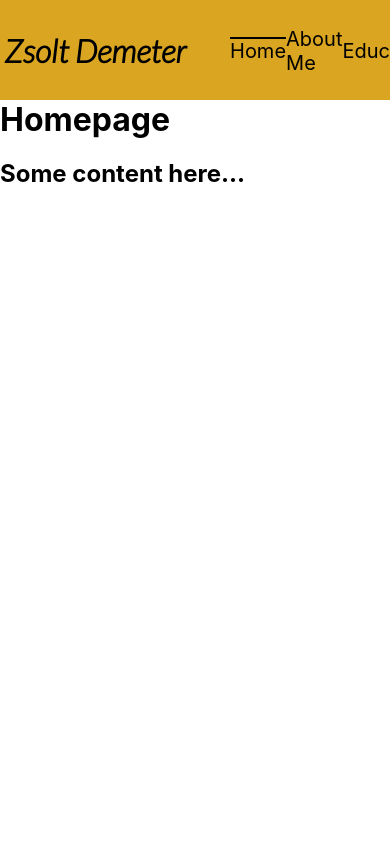
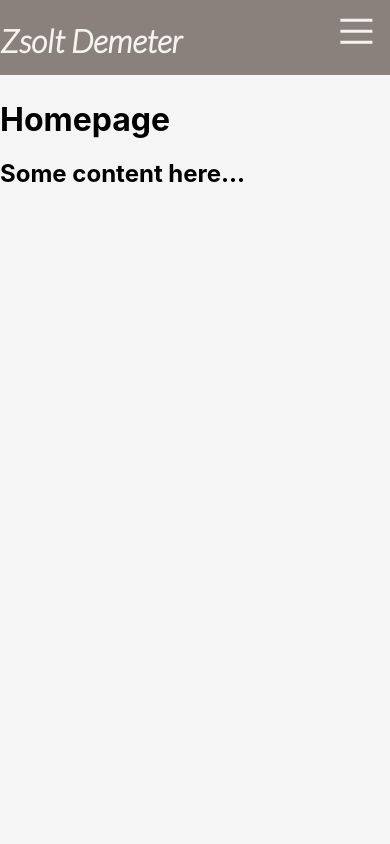
Before and after one commit to ZsoltDemeter/react-projects, a React (Create React App) app: page / in a window 390 px wide. Shown: the top 844 px of the page. Built offline with nearby package versions, Linux system fonts and the light colour scheme.

Commit message:
hamburger/responsive header

```diff
--- a/src/App.css
+++ b/src/App.css
@@ -15,112 +15,23 @@
   color: gray;
 }
 
+:root {
+  --color1: #f4f3ee;
+  --color2: #3d5a80;
+  --color3: #98c1d9;
+  --color4: #8a817c;
+  --color5: #ee6c4d;
+}
+
 .home-section {
   height: 100vh;
+  background-color: whitesmoke;
 }
 .about-section {
   height: 100vh;
-  background-color: coral;
+  background-color: ivory;
 }
 .education-section {
   height: 100vh;
-  background-color: turquoise;
+  background-color: floralwhite;
 }
-.contact-section {
-  height: 100vh;
-  background-color: rgb(255, 255, 255, 0);
-  display: flex;
-  flex-direction: column;
-  align-items: center;
-  justify-content: center;
-}
-
-.contact-section > input,
-textarea {
-  background: none;
-  border-radius: 10;
-  padding: 12px 20px;
-  margin: 8px 0;
-  border: none;
-  width: 40vw;
-  border-bottom: 1px solid black;
-}
-
-.textarea {
-  height: 100px;
-}
-
-.contact-section > input:focus,
-textarea:focus {
-  border-bottom: 1px solid orange;
-  outline: none;
-}
-
-.contact-section > button {
-  background: goldenrod;
-  border-radius: 15px;
-  padding: 10px 18px;
-  border: none;
-}
-
-/* input:focus,
-select:focus,
-textarea:focus,
-button:focus {
-  outline: none;
-} */
-
-.header {
-  position: fixed;
-  top: 0;
-  display: flex;
-  align-items: center;
-  justify-content: space-evenly;
-  width: 100vw;
-  height: 100px;
-  background-color: goldenrod;
-}
-
-.header h1 {
-  font-family: "Lato", sans-serif;
-}
-
-.nav-links {
-  display: flex;
-  justify-content: center;
-  align-items: center;
-  padding: none;
-  list-style: none;
-  height: 60px;
-}
-
-.nav-link {
-  cursor: pointer;
-  border-top: 2px solid goldenrod;
-}
-
-.active {
-  border-top: 2px solid black;
-}
-
-/* .nav-links > a:hover {
-  border-top: 2px solid black;
-} */
-
-.nav-menu {
-  display: flex;
-  justify-content: center;
-  align-items: center;
-}
-
-.nav-menu ul li {
-  font-size: 20px;
-}
-
-.nav-menu-items {
-  display: flex;
-  align-items: center;
-  justify-content: space-between;
-  width: 40vw;
-  padding: none;
-}
--- /dev/null
+++ b/src/components/Header.css
@@ -0,0 +1,124 @@
+.header {
+  position: fixed;
+  top: 0;
+  display: flex;
+  align-items: center;
+  justify-content: space-evenly;
+  width: 100vw;
+  height: 75px;
+  background-color: var(--color4);
+  flex-wrap: wrap;
+}
+
+.header h1 {
+  font-family: "Lato", sans-serif;
+  z-index: 1;
+  color: var(--color1);
+}
+
+.nav-links {
+  display: flex;
+  justify-content: center;
+  align-items: center;
+  padding: none;
+  list-style: none;
+  height: 60px;
+}
+
+.nav-link {
+  color: var(--color1);
+  cursor: pointer;
+  border-top: 2px solid var(--color4);
+  padding-bottom: 15px;
+}
+
+.active {
+  border-top: 2px solid black;
+}
+
+/* .nav-links > a:hover {
+    border-top: 2px solid black;
+  } */
+
+.hamburger {
+  display: none;
+}
+
+.hamburger-icon {
+  display: flex;
+  flex-direction: column;
+  justify-content: space-between;
+  width: 32px;
+  height: 25px;
+  cursor: pointer;
+}
+
+.hamburger-icon > span {
+  width: 100%;
+  height: 3px;
+  background-color: var(--color1);
+  transform-origin: left;
+  transition: all 0.7s ease;
+}
+
+.line1-transform {
+  transform: rotate(45deg);
+}
+.line2-transform {
+  opacity: 0;
+}
+.line3-transform {
+  transform: rotate(-45deg);
+}
+
+.nav-menu-items li {
+  font-size: 17px;
+}
+
+.nav-menu-items {
+  display: flex;
+  align-items: center;
+  justify-content: space-between;
+  width: 40vw;
+  padding: none;
+}
+
+@media screen and (max-width: 768px) {
+  .header {
+    justify-content: space-between;
+  }
+  .hamburger {
+    display: block;
+    position: fixed;
+    top: 0;
+    right: 0;
+    transform: translate(-55%, 75%);
+    font-size: 1.8rem;
+    cursor: pointer;
+  }
+  .nav-menu-items {
+    position: fixed;
+    top: 45px;
+    right: -100%;
+    display: block;
+    background-color: var(--color4);
+    width: 125px;
+    padding: 0;
+    border-radius: 10px;
+  }
+
+  .nav-menu-items.show {
+    right: 0;
+    transition: 250ms;
+  }
+}
+
+@media screen and (max-width: 900px) and (min-width: 769px) {
+  .header h1 {
+    display: none;
+  }
+  .nav-menu-items {
+    width: 100vw;
+    justify-content: space-evenly;
+  }
+}
--- a/src/components/Header.jsx
+++ b/src/components/Header.jsx
@@ -1,17 +1,30 @@
-import React from "react";
+import "./Header.css";
 import { Link } from "react-scroll";
 import { PagesData } from "./PagesData";
+import React, { useState } from "react";
 
 const Header = () => {
+  const [showNav, setShowNav] = useState(false);
   return (
     <div className="header">
       <h1>Zsolt Demeter</h1>
-      <nav className="nav-menu">
-        <ul className="nav-menu-items">
+      <div className="hamburger">
+        <div className="hamburger-icon" onClick={() => setShowNav(!showNav)}>
+          <span className={showNav ? "line1-transform" : ""}></span>
+          <span
+            style={{ transition: "0.5s ease" }}
+            className={showNav ? "line2-transform" : ""}
+          ></span>
+          <span className={showNav ? "line3-transform" : ""}></span>
+        </div>
+      </div>
+
+      <ul className={showNav ? "nav-menu-items show" : "nav-menu-items"}>
         {PagesData.map((item, index) => {
           return (
             <li key={index} className={item.className}>
               <Link
+                onClick={() => setShowNav(false)}
                 className="nav-link"
                 activeClass="active"
                 to={item.path}
@@ -26,7 +39,6 @@ const Header = () => {
           );
         })}
       </ul>
-      </nav>
     </div>
   );
 };
--- /dev/null
+++ b/src/pages/Contact.css
@@ -0,0 +1,44 @@
+.contact-section {
+  height: 100vh;
+  background-color: rgb(255, 255, 255, 0);
+  display: flex;
+  flex-direction: column;
+  align-items: center;
+  justify-content: center;
+}
+
+.contact-section > input,
+textarea {
+  background: none;
+  border-radius: 10;
+  padding: 12px 20px;
+  margin: 8px 0;
+  border: none;
+  width: 40vw;
+  border-bottom: 1px solid black;
+}
+
+.textarea {
+  height: 100px;
+}
+
+.contact-section > input:focus,
+textarea:focus {
+  border-bottom: 2px solid var(--color4);
+  outline: none;
+}
+
+.contact-section > button {
+  background: var(--color4);
+  border-radius: 15px;
+  padding: 10px 18px;
+  border: none;
+  cursor: pointer;
+}
+
+/* input:focus,
+  select:focus,
+  textarea:focus,
+  button:focus {
+    outline: none;
+  } */
--- a/src/pages/Contact.jsx
+++ b/src/pages/Contact.jsx
@@ -1,3 +1,4 @@
+import "./Contact.css";
 // import React, { useState } from "react";
 
 const Contact = () => {
```
Lines whose indentation alone changed are shown as unchanged.
